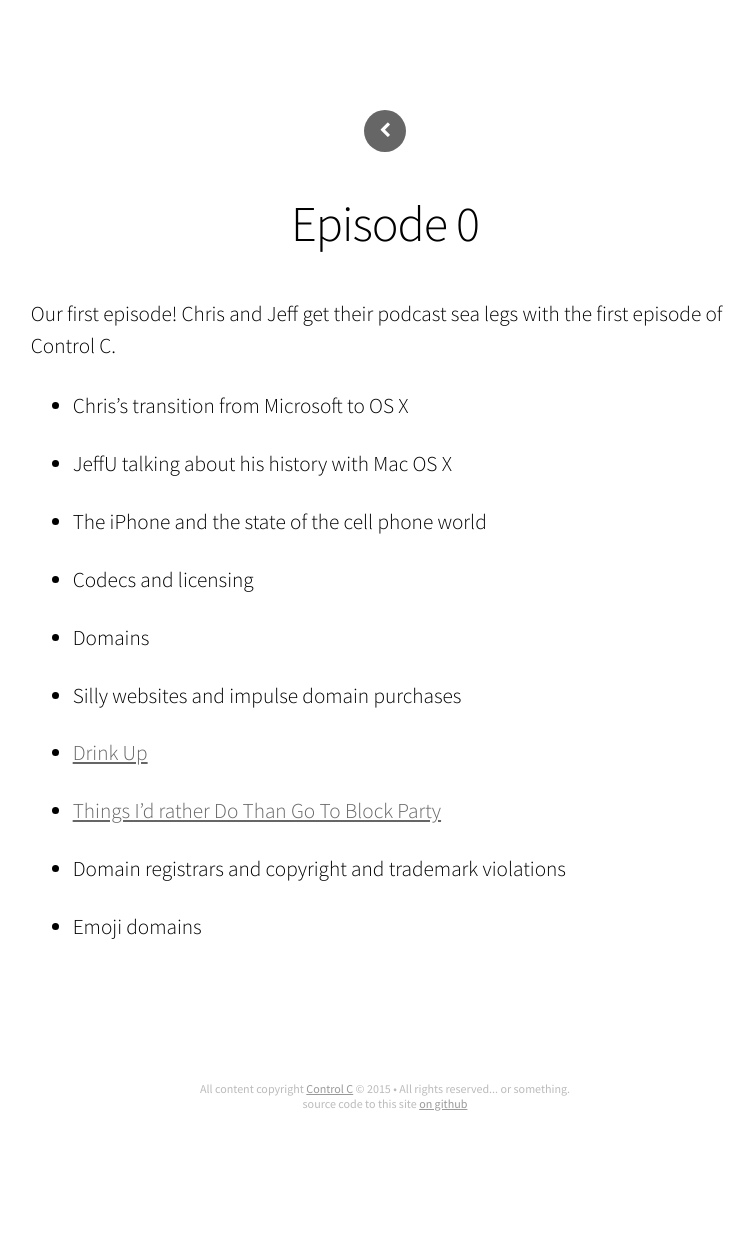
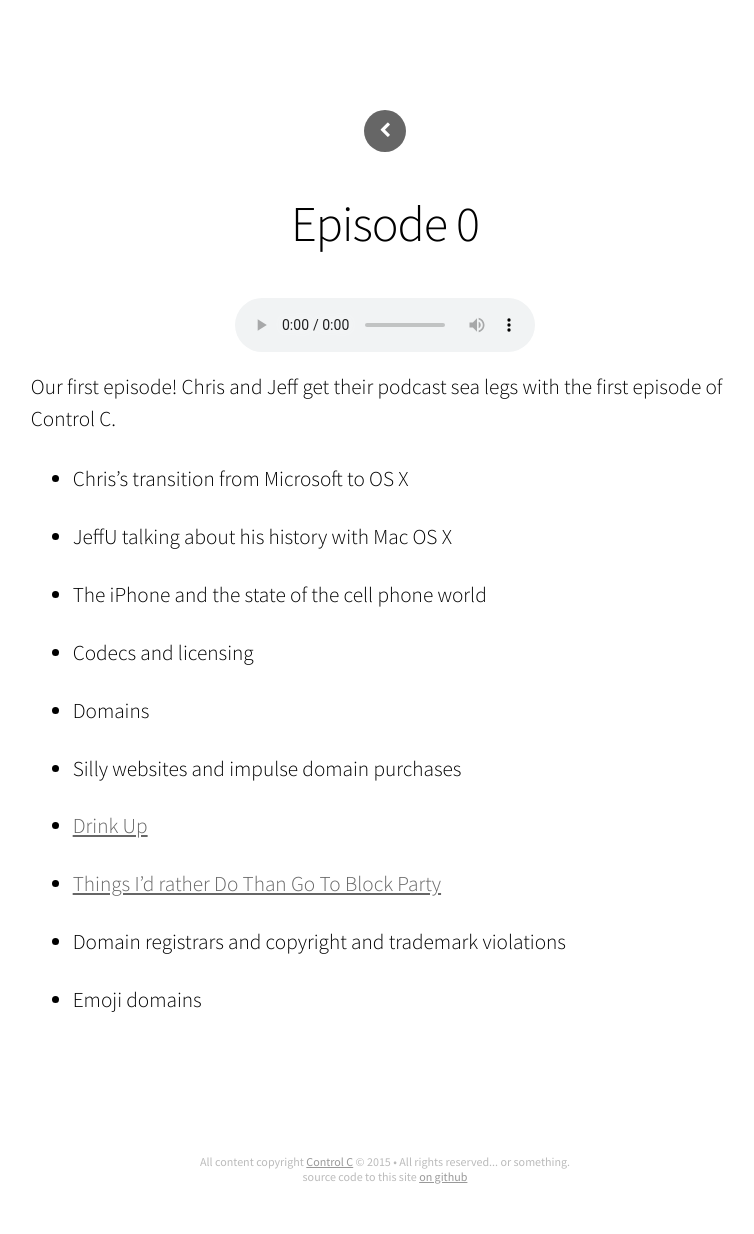
Before and after one commit to jeffu/controlc.dev, a Jekyll site: the page built from src/_posts/2015-02-03-episode-0.md, in a window 1280 px wide. Shown: the whole page, without its empty margins (255-1009 px from the left). Built offline with Jekyll 4.4.1, drawn with Linux system fonts in a browser that asks for light colours; nearby versions of some CDN libraries; before the commit the page ends 1161 px from its top, so only the background shows below that.

Commit message:
Add html5 audio controls
* Our usage of mp4 limits the players compatibility. We
  may want to consider uploading alternate encodings.

```diff
--- a/src/_layouts/show_notes.html
+++ b/src/_layouts/show_notes.html
@@ -8,6 +8,12 @@ layout: base
             <a href="/episodes" class="button-back"><i class="fa fa-chevron-left "></i></a>
         </header>
         <h1 class="post-title">{{ page.title }}</h1>
+            <div class="player">
+                <audio controls>
+                    <source src="/episodes/{{ page.audio_filename }}" type="audio/mp4">
+                    Your browser does not support the audio element.
+                </audio>
+            </div>
             <section class="post-content">
                 {{ content }}
             </section>
--- a/src/css/main.sass
+++ b/src/css/main.sass
@@ -796,6 +796,9 @@ body, html
     padding-bottom: golden-ratio(1rem, 2)
   .post-content
     padding-bottom: golden-ratio(1rem, 3)
+  .player
+    text-align: center
+    padding-bottom: 15px
 
 .tag-list
   .tag-archive-header h1
```
